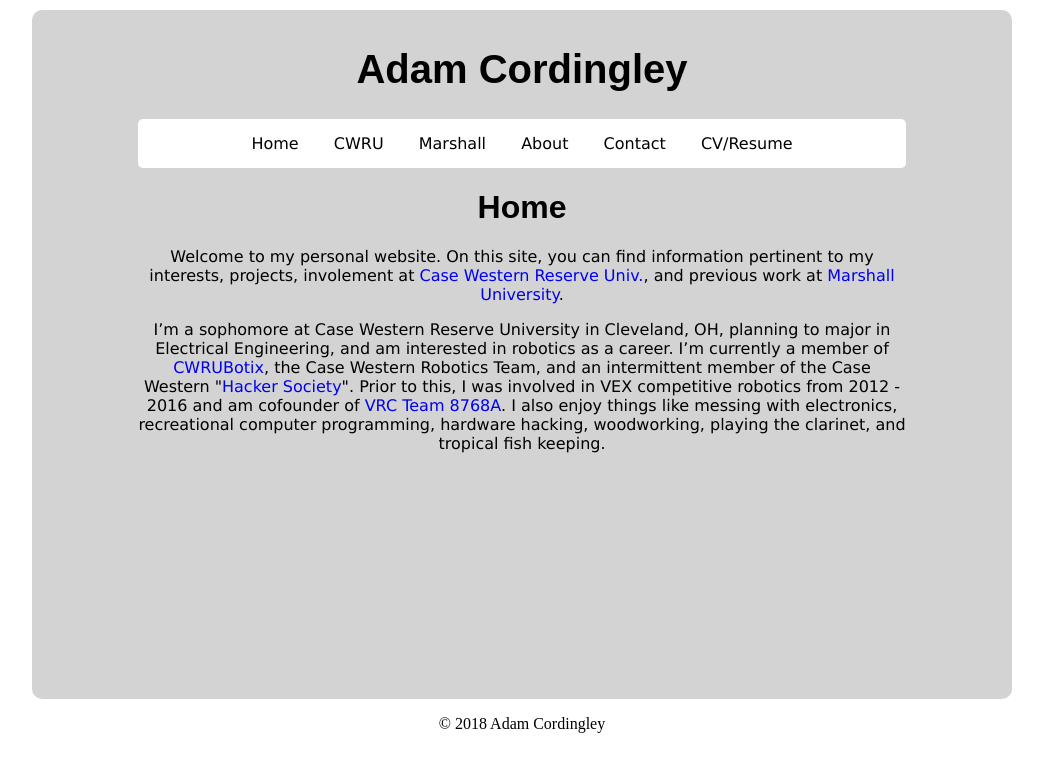
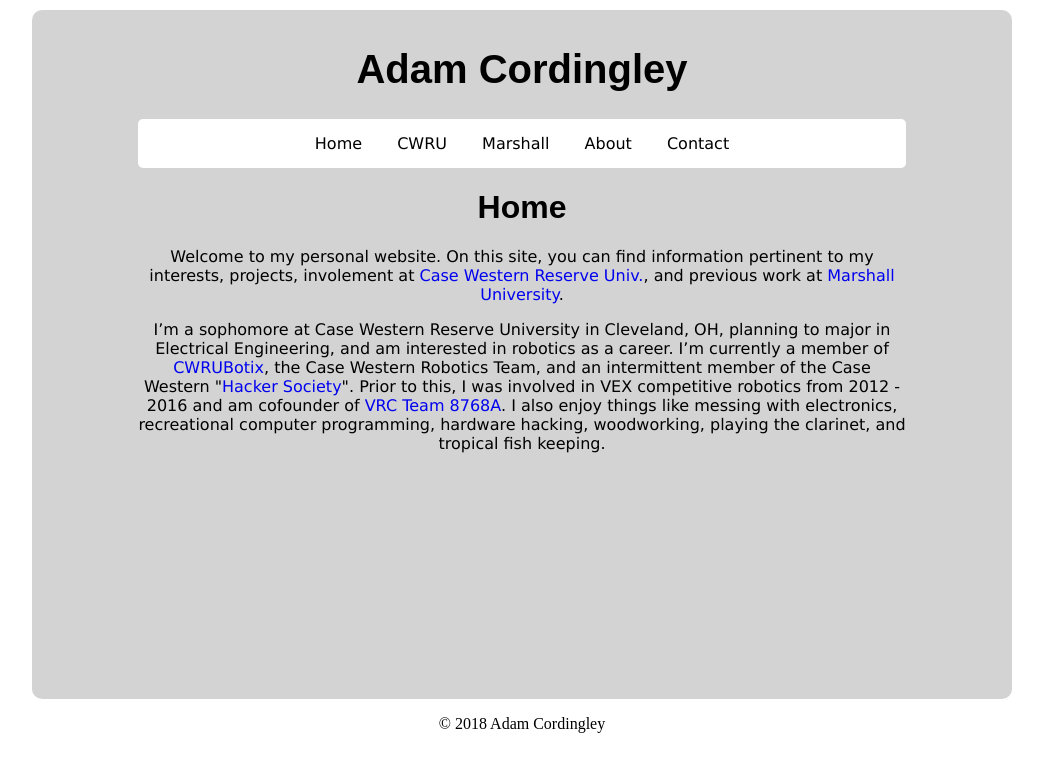
Before and after one commit to AdamC19/AdamC19.github.io, a Jekyll site: the page built from index.html, in a window 1280 px wide. Shown: the top 772 px of the page, without its empty margins (118-1161 px from the left). Built offline with Jekyll 4.4.1, drawn with Linux system fonts in a browser that asks for light colours; comment, search, counter and statistics services are not loaded.

Commit message:
Update Nav Bar

```diff
--- a/_layouts/default.html
+++ b/_layouts/default.html
@@ -45,7 +45,6 @@
 			<a href="research.html" id="link">Marshall</a>
 			<a href="about.html"    id="link">About</a>
 			<a href="contact.html"  id="link">Contact</a>
-			<a href="resume.html"   id="link">CV/Resume</a>
 
 		</div>
 		<div id="content" class="center">
```
